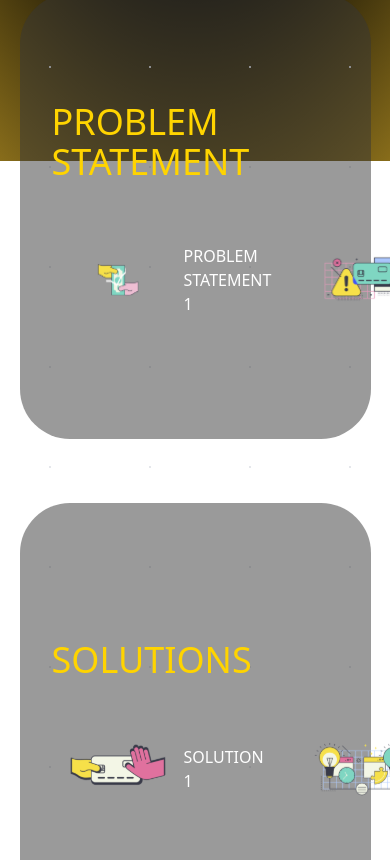
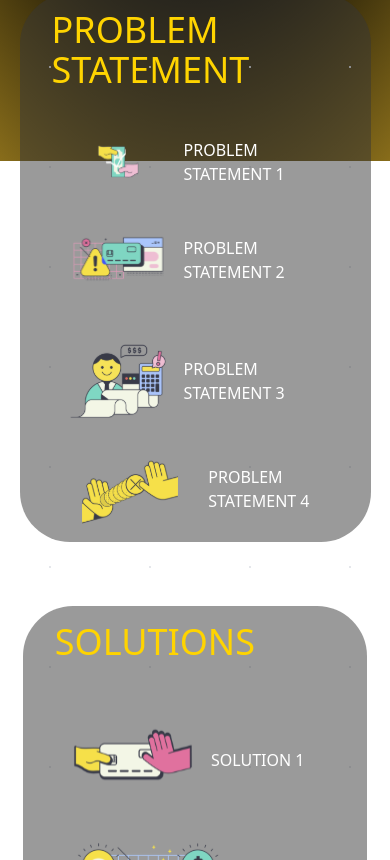
Before and after one commit to vishesh7124/enactus-thapar, a React (Vite) app: page /proj in a window 390 px wide. Shown: the part 683-1543 px from the top of the page. Built offline with nearby package versions, Linux system fonts and the light colour scheme.

Commit message:
Fix for better responsiveness

```diff
--- a/src/components/Banner.tsx
+++ b/src/components/Banner.tsx
@@ -9,7 +9,7 @@ const Banner: React.FC<BannerProps> = ({ title, children }) => {
   return (
     <div className="max-w-[90%]  sm:max-w-7xl sm:w-[1380px] min-h-[445px] h-auto bg-[#363636]/50 rounded-[50px] flex flex-col justify-center py-4 px-8">
       <h1 className="text-[#FFD400] text-4xl sm:text-5xl mb-12">{title}</h1>
-      <div className="grid grid-flow-col grid-rows-1 sm:grid-rows-2 gap-12 sm:text-2xl ml-4">
+      <div className="grid grid-flow-row grid-rows-1 gap-6 ml-4 lg:grid-flow-col lg:grid-rows-2 lg:gap-12 lg:text-2xl">
         {children}
       </div>
     </div>
```
